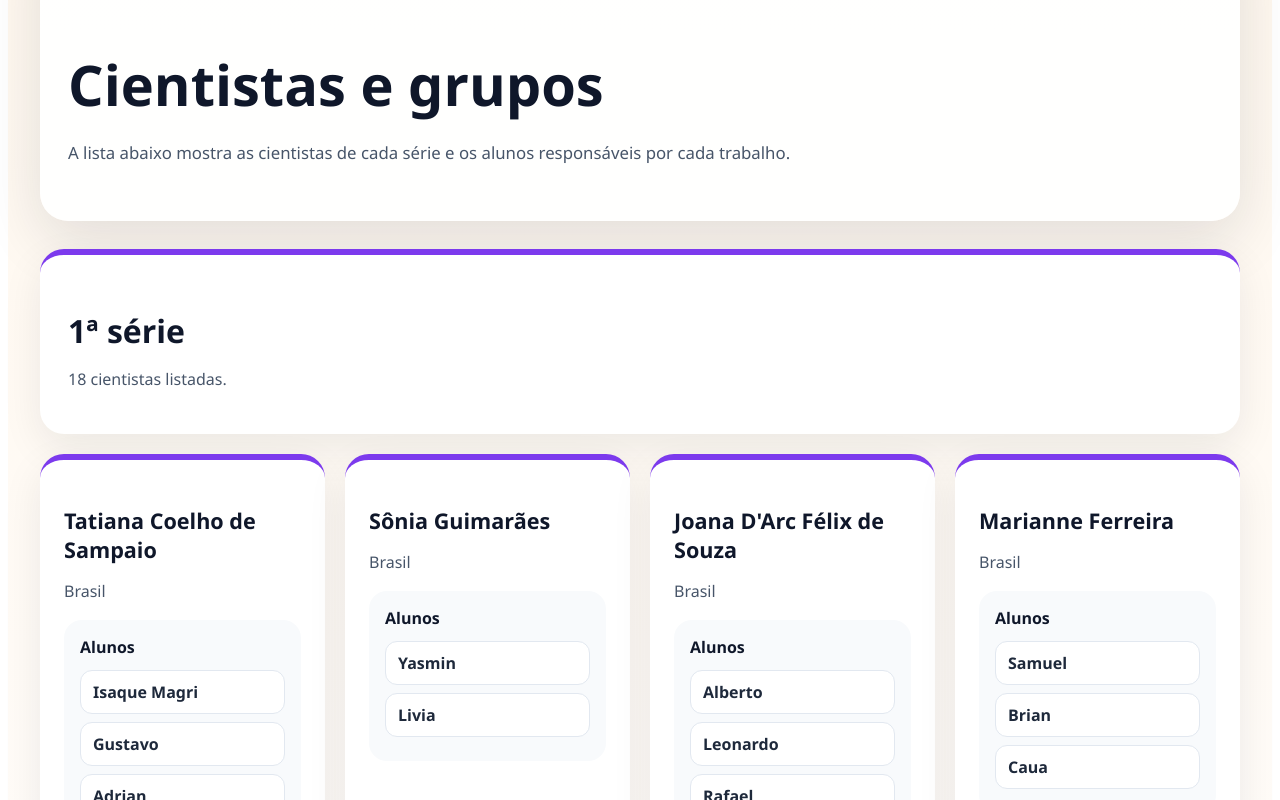
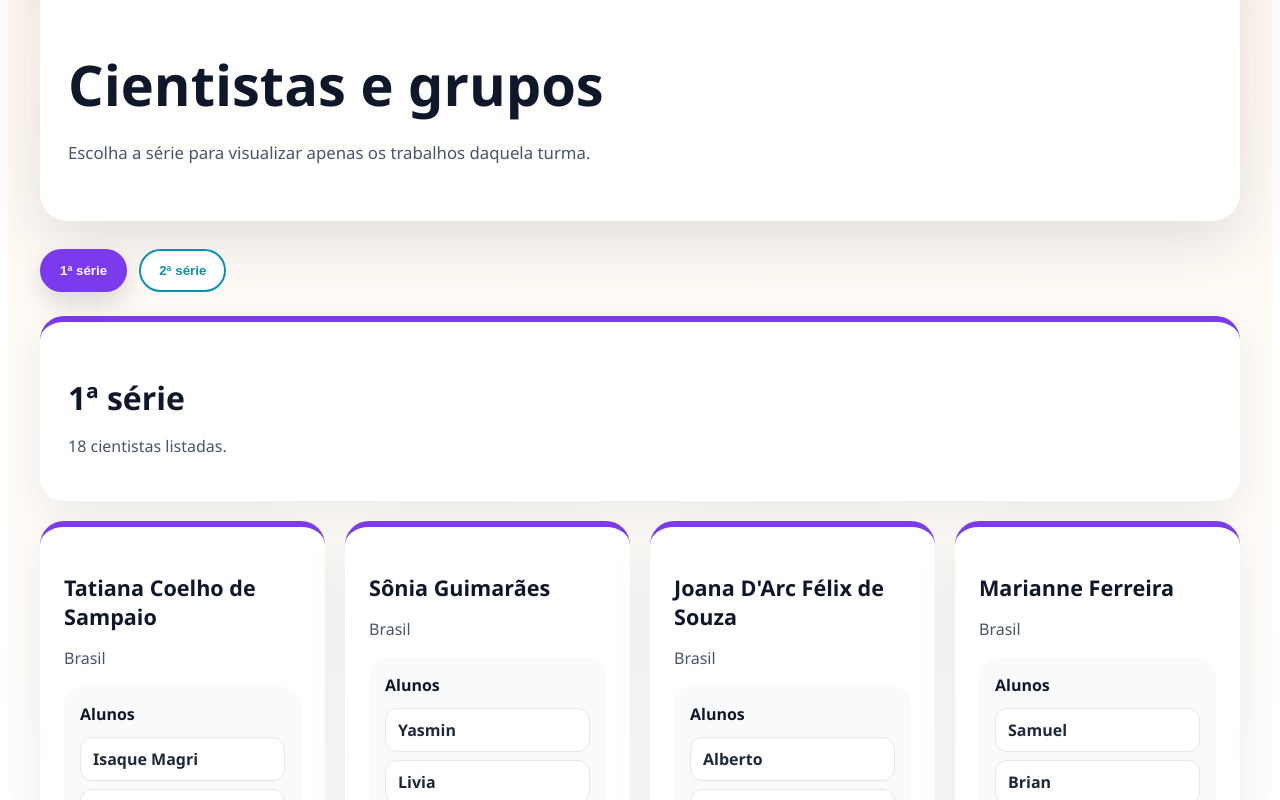
Before and after one commit to Nick91-qui/clone-tabnews, a Next.js app: page /trabalhos in a window 1280 px wide. Shown: the part 180-980 px from the top of the page. Built offline with nearby package versions, Linux system fonts and the light colour scheme.

Commit message:
feat: adiciona funcionalidade de seleção de serie para visualização de trabalhos

```diff
--- a/pages/trabalhos.js
+++ b/pages/trabalhos.js
@@ -1,4 +1,5 @@
 import Link from "next/link";
+import { useState } from "react";
 
 const trabalhosPorSerie = [
   {
@@ -182,6 +183,13 @@ const badgeStyles = {
   marginBottom: "16px",
 };
 
+const tabsStyles = {
+  display: "flex",
+  gap: "12px",
+  flexWrap: "wrap",
+  marginBottom: "24px",
+};
+
 const gridStyles = {
   display: "grid",
   gridTemplateColumns: "repeat(auto-fit, minmax(260px, 1fr))",
@@ -189,6 +197,11 @@ const gridStyles = {
 };
 
 export default function Trabalhos() {
+  const [serieAtiva, setSerieAtiva] = useState(trabalhosPorSerie[0].serie);
+  const grupoAtivo =
+    trabalhosPorSerie.find((grupo) => grupo.serie === serieAtiva) ||
+    trabalhosPorSerie[0];
+
   return (
     <main style={pageStyles}>
       <div style={containerStyles}>
@@ -223,13 +236,39 @@ export default function Trabalhos() {
               maxWidth: "760px",
             }}
           >
-            A lista abaixo mostra as cientistas de cada série e os alunos
-            responsáveis por cada trabalho.
+            Escolha a série para visualizar apenas os trabalhos daquela turma.
           </p>
         </section>
 
-        {trabalhosPorSerie.map((grupo) => (
-          <section key={grupo.serie} style={{ marginBottom: "32px" }}>
+        <div style={tabsStyles}>
+          {trabalhosPorSerie.map((grupo) => {
+            const ativa = grupo.serie === serieAtiva;
+
+            return (
+              <button
+                key={grupo.serie}
+                type="button"
+                onClick={() => setSerieAtiva(grupo.serie)}
+                style={{
+                  padding: "12px 18px",
+                  borderRadius: "999px",
+                  border: `2px solid ${grupo.cor}`,
+                  background: ativa ? grupo.cor : "#ffffff",
+                  color: ativa ? "#ffffff" : grupo.cor,
+                  fontWeight: 700,
+                  cursor: "pointer",
+                  boxShadow: ativa
+                    ? "0 12px 24px rgba(15, 23, 42, 0.14)"
+                    : "none",
+                }}
+              >
+                {grupo.serie}
+              </button>
+            );
+          })}
+        </div>
+
+        <section key={grupoAtivo.serie} style={{ marginBottom: "32px" }}>
           <div
             style={{
               background: "#ffffff",
@@ -237,19 +276,19 @@ export default function Trabalhos() {
               padding: "28px",
               marginBottom: "20px",
               boxShadow: "0 14px 40px rgba(15, 23, 42, 0.08)",
-                borderTop: `6px solid ${grupo.cor}`,
+              borderTop: `6px solid ${grupoAtivo.cor}`,
             }}
           >
             <h2 style={{ fontSize: "2rem", marginBottom: "10px" }}>
-                {grupo.serie}
+              {grupoAtivo.serie}
             </h2>
             <p style={{ color: "#475569" }}>
-                {grupo.trabalhos.length} cientistas listadas.
+              {grupoAtivo.trabalhos.length} cientistas listadas.
             </p>
           </div>
 
           <div style={gridStyles}>
-              {grupo.trabalhos.map((trabalho) => (
+            {grupoAtivo.trabalhos.map((trabalho) => (
               <article
                 key={trabalho.cientista}
                 style={{
@@ -257,7 +296,7 @@ export default function Trabalhos() {
                   borderRadius: "24px",
                   padding: "24px",
                   boxShadow: "0 14px 40px rgba(15, 23, 42, 0.08)",
-                    borderTop: `6px solid ${grupo.cor}`,
+                  borderTop: `6px solid ${grupoAtivo.cor}`,
                 }}
               >
                 <h3 style={{ fontSize: "1.35rem", marginBottom: "10px" }}>
@@ -320,7 +359,6 @@ export default function Trabalhos() {
             ))}
           </div>
         </section>
-        ))}
       </div>
     </main>
   );
```
Lines whose indentation alone changed are shown as unchanged.
